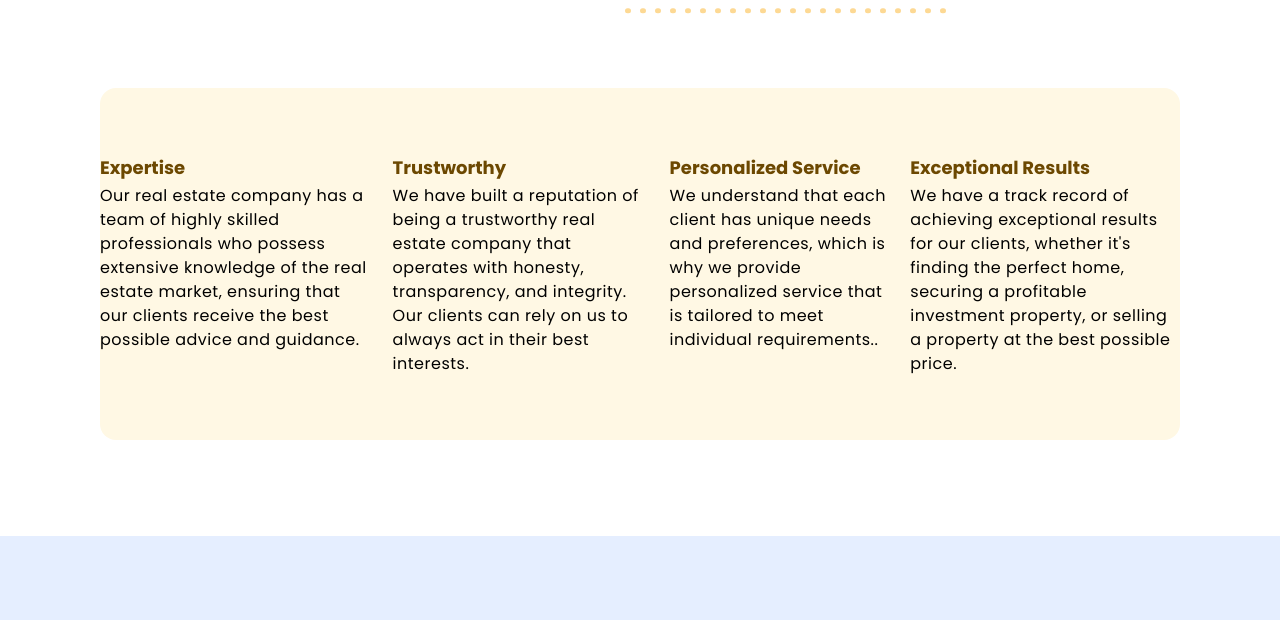
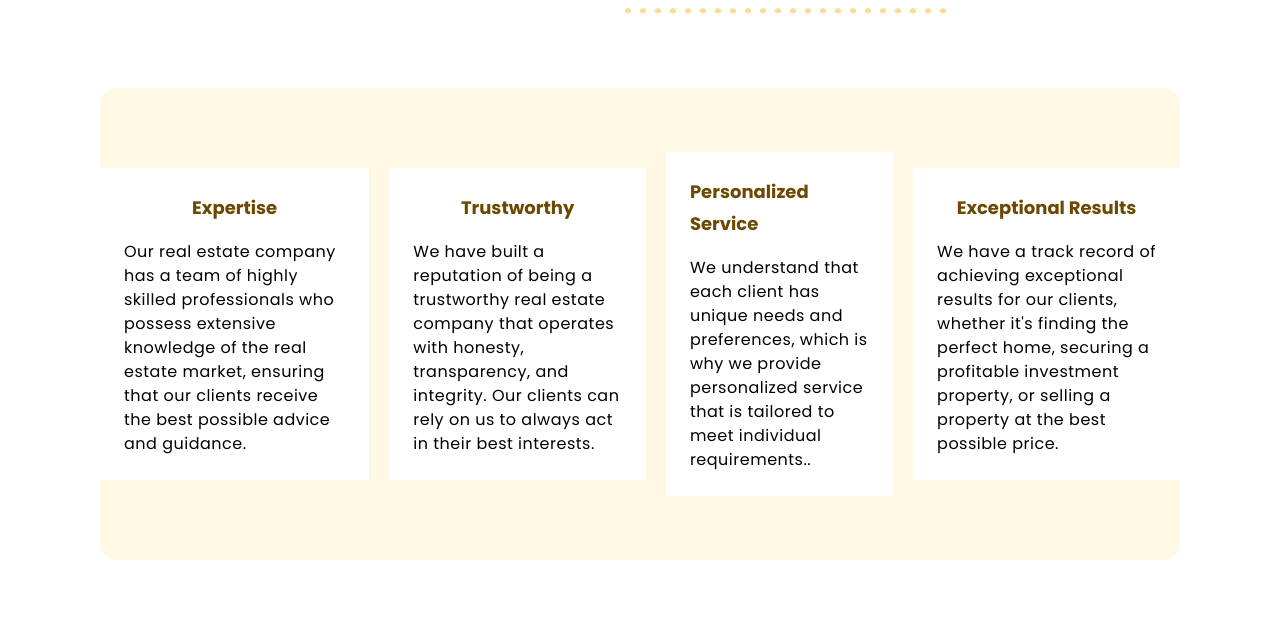
Before and after one commit to davidchom/PIW-Zadanie-1, a plain HTML site: page index.html in a window 1280 px wide. Shown: the part 180-800 px from the top of the page. Drawn offline with Linux system fonts and the light colour scheme.

Commit message:
Quick fix

```diff
--- a/index.html
+++ b/index.html
@@ -28,27 +28,27 @@
         <h3 class="dark">At Evilla we help you turn the key to your future</h3>
     </section>
 
-    <section class="benefits-section grid">
-        <article class="first">
-            <h2 class="brown">Expertise</h2>
+    <section id="benefits-section" class="benefits-section grid">
+        <div class="benefits" type="first">
+            <h4 class="brown">Expertise</h4>
             <p>Our real estate company has a team of highly skilled professionals who possess extensive knowledge of the
                 real estate market, ensuring that our clients receive the best possible advice and guidance.</p>
-        </article>
-        <article class="second">
-            <h2 class="brown">Trustworthy</h2>
+        </div>
+        <div class="benefits" type="second">
+            <h4 class="brown">Trustworthy</h4>
             <p>We have built a reputation of being a trustworthy real estate company that operates with honesty,
                 transparency, and integrity. Our clients can rely on us to always act in their best interests.</p>
-        </article>
-        <article class="third">
-            <h2 class="brown">Personalized Service</h2>
+        </div>
+        <div class="benefits" type="third">
+            <h4 class="brown">Personalized Service</h4>
             <p>We understand that each client has unique needs and preferences, which is why we provide personalized
                 service that is tailored to meet individual requirements..</p>
-        </article>
-        <article class="fourth">
-            <h2 class="brown">Exceptional Results</h2>
+        </div>
+        <div class="benefits" type="fourth">
+            <h4 class="brown">Exceptional Results</h4>
             <p>We have a track record of achieving exceptional results for our clients, whether it's finding the perfect
                 home, securing a profitable investment property, or selling a property at the best possible price. </p>
-        </article>
+        </div>
     </section>
 
     <section id="destinations-section" class="destinations-section grid">
--- a/style.css
+++ b/style.css
@@ -94,7 +94,7 @@ h3 {
     line-height: 2.75rem;
 }
 
-h2 {
+h4 {
     font-size: var(--medium-font-size);
     font-weight: bold;
     line-height: 2.0rem;
@@ -249,14 +249,13 @@ button {
 }
 
 .benefits-section {
-    height: auto;
     grid-column: 1/13;
     margin-bottom: 6rem;
     display: flex;
     margin: 1rem, 1rem;
-    /* justify-content: space-between; */
-    /* align-items: center;
-    align-self: center; */
+    justify-content: space-between;
+    align-items: center;
+    align-self: center;
     padding: 4rem 0rem;
     border-radius: var(--outer-radius);
     background-color: var(--benefits-background);
@@ -267,11 +266,11 @@ button {
 
 .benefits {
     display: flex;
-    flex-direction: column;
+    flex-flow: column;
     row-gap: 1.0rem;
-    flex: 1 1;
+    align-items: center;
+    align-self: center;
     justify-content: space-between;
-    padding: 4rem 0rem;
     background-color: var(--white);
     padding: 1.5rem;
 }
```
